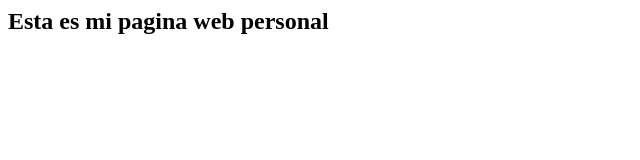
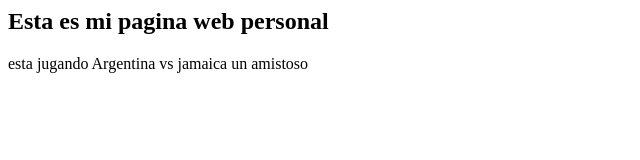
Before and after one commit to rodrigozapata22/PracticaGit, a plain HTML site: page index.html in a window 1280 px wide. Shown: the whole page, without its empty margins (0-640 px from the left). Drawn offline with Linux system fonts and the light colour scheme.

Commit message:
agregue un parrago de ARG-JAM

```diff
--- a/index.html
+++ b/index.html
@@ -4,6 +4,7 @@
 
 <body>
     <h2>Esta es mi pagina web personal</h2>
+    <p>esta jugando Argentina vs jamaica un amistoso</p>
 
 
 
```
